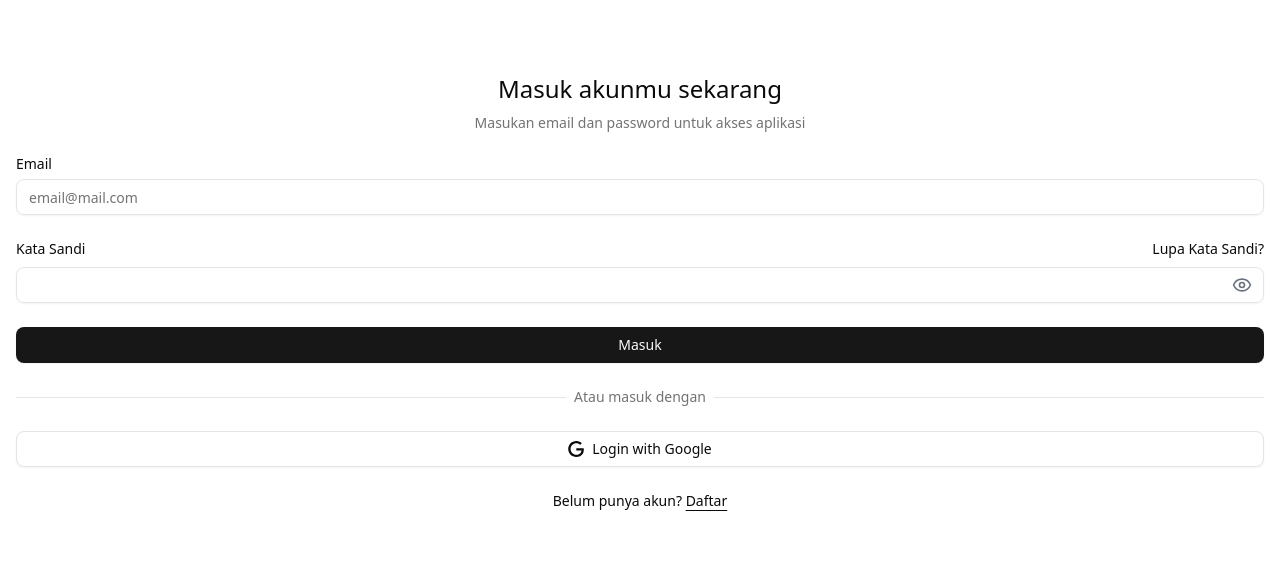
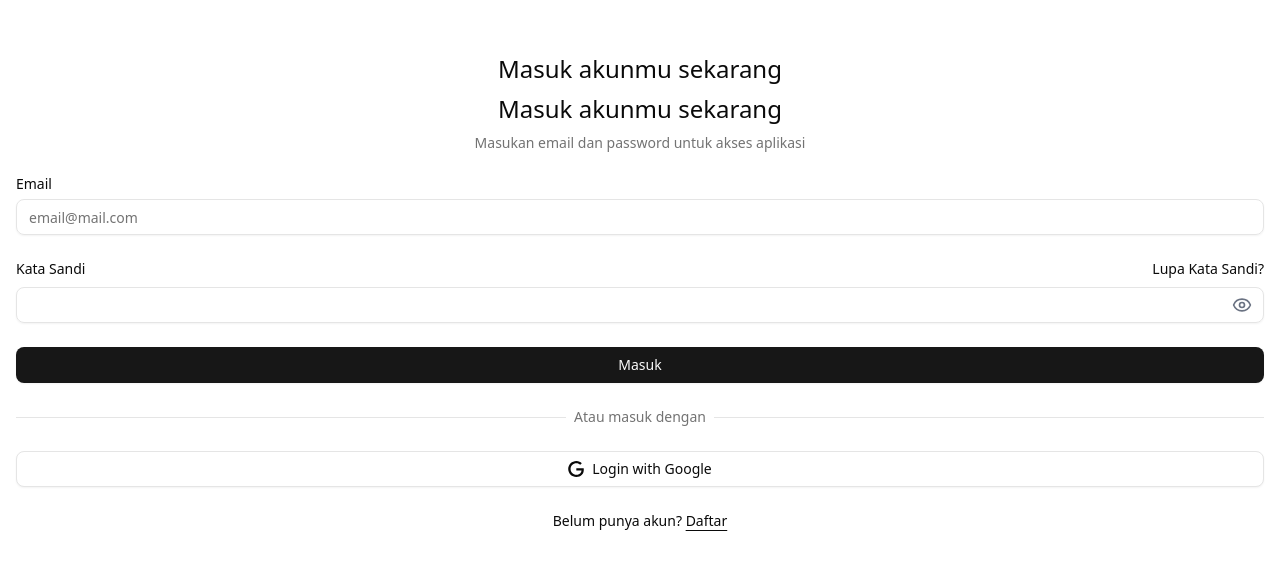
Before and after one commit to contactmadun/orbit-ui, a Vue app: page /login in a window 1280 px wide. Shown: the part 108-678 px from the top of the page. Built offline with nearby package versions, Linux system fonts and the light colour scheme.

Commit message:
try change code

```diff
--- a/src/components/LoginPage.vue
+++ b/src/components/LoginPage.vue
@@ -67,6 +67,7 @@ const handleLogin = async () => {
                 </Alert>
             </Transition>
             <h1 class="text-2xl font-medium">Masuk akunmu sekarang</h1>
+            <h1 class="text-2xl font-medium">Masuk akunmu sekarang</h1>
             <p class="text-sm text-balance text-muted-foreground mb-4">Masukan email dan password untuk akses aplikasi</p>
 
             <form @submit.prevent="handleLogin" class="w-full">
```
